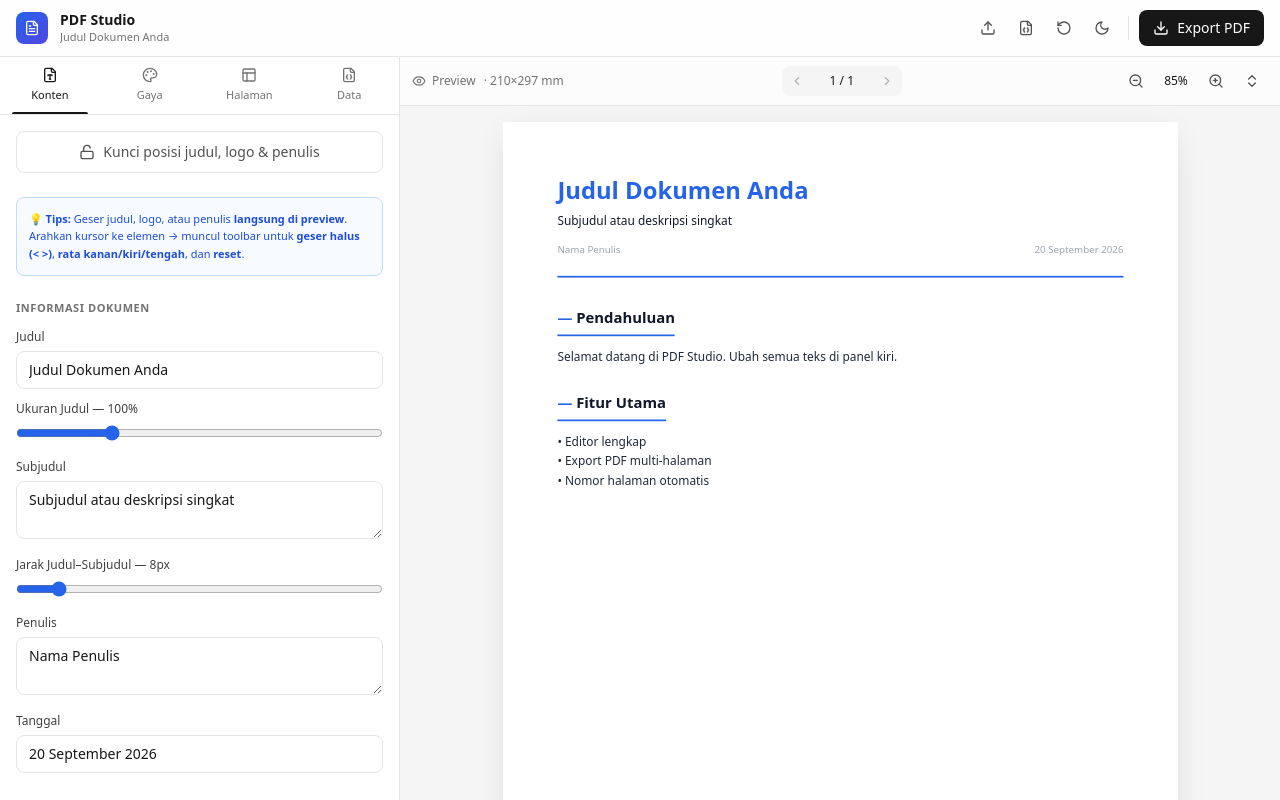
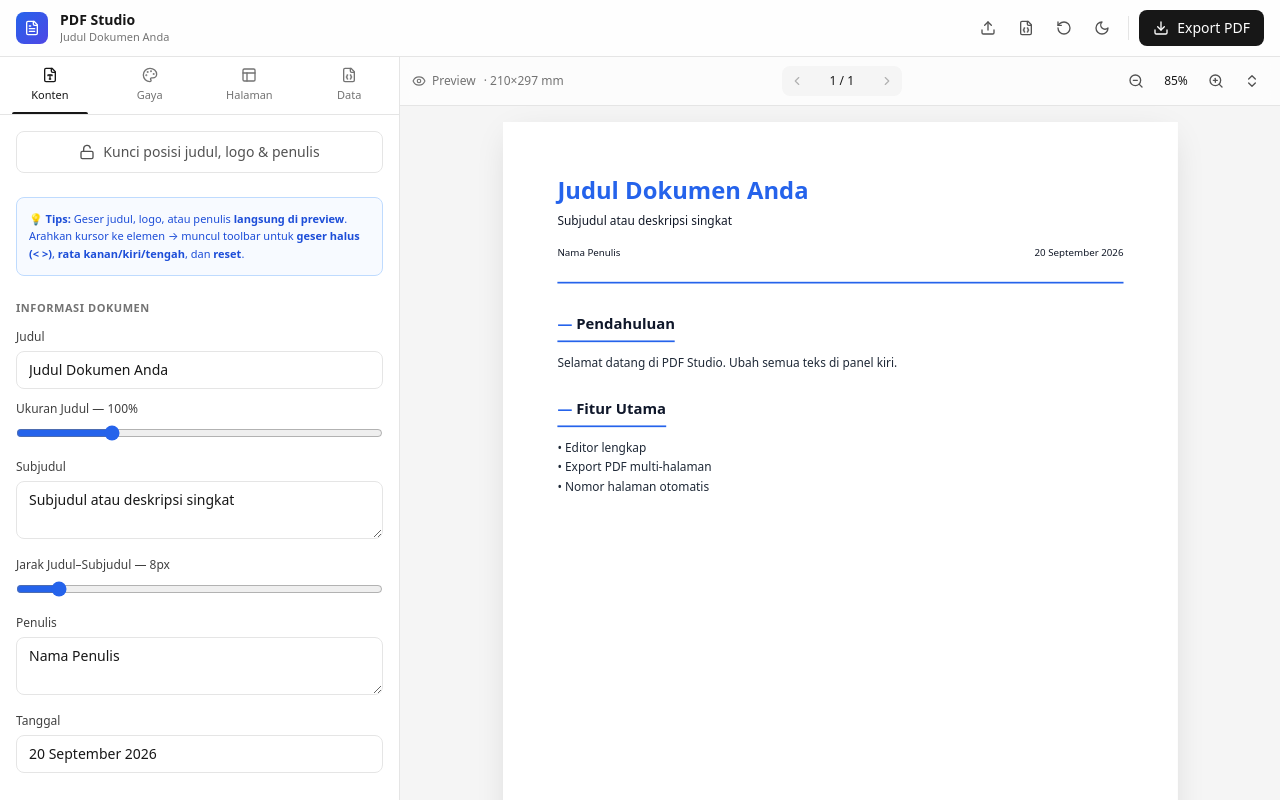
Before and after one commit to jampingkuda2-bot/bot, a Next.js app: page / in a window 1280 px wide. Shown: the top 800 px of the page. Built offline with nearby package versions, Linux system fonts and the light colour scheme.

Commit message:
Refactor DocBody and AuthorBlock components

```diff
--- a/app/components/DocBody.jsx
+++ b/app/components/DocBody.jsx
@@ -13,13 +13,14 @@ const TITLE_ALIGN_OPTS = [
 ];
 
 const AUTHOR_ALIGN_OPTS = [
-  { value: 'split',  title: 'Terpisah (kiri–kanan)', icon: ArrowLeftRight },
+  { value: 'split',  title: 'Terpisah',    icon: ArrowLeftRight },
   { value: 'left',   title: 'Rata kiri',   icon: AlignLeft },
   { value: 'center', title: 'Rata tengah', icon: AlignCenter },
   { value: 'right',  title: 'Rata kanan',  icon: AlignRight },
 ];
 
 const SUBTITLE_COLOR = '#111827';
+const AUTHOR_COLOR = '#111827';
 
 export default function DocBody({ doc, update, zoom = 1 }) {
   const isPlain = !!doc.plain;
@@ -63,7 +64,6 @@ function LogoImg({ doc, update, zoom, size }) {
           objectFit: 'contain',
           display: 'block',
           userSelect: 'none',
-          pointerEvents: 'none',
         }}
       />
     </DragTarget>
@@ -80,7 +80,7 @@ function TitleBlock({ doc, update, zoom, plain, size, align }) {
       zoom={zoom}
       alignKey="titleAlign"
       alignOptions={TITLE_ALIGN_OPTS}
-      style={{ textAlign: align }}
+      style={{ textAlign: align, width: '100%' }}
       onDelete={() => update({ title: '', subtitle: '' })}
       deleteTitle="Hapus judul & subjudul"
     >
@@ -112,9 +112,10 @@ function TitleBlock({ doc, update, zoom, plain, size, align }) {
   );
 }
 
-function AuthorBlock({ doc, update, zoom, plain }) {
+function AuthorBlock({ doc, update, zoom }) {
   const align = doc.authorAlign || 'split';
-  const color = plain ? '#111827' : '#9ca3af';
+  const size = doc.authorFontSize || 0.82;
+  const fam = doc.authorFontFamily || 'inherit';
 
   return (
     <DragTarget
@@ -124,7 +125,15 @@ function AuthorBlock({ doc, update, zoom, plain }) {
       zoom={zoom}
       alignKey="authorAlign"
       alignOptions={AUTHOR_ALIGN_OPTS}
-      style={{ marginTop: 14, fontSize: '0.82em', color }}
+      style={{
+        marginTop: 14,
+        fontSize: `${size}em`,
+        color: AUTHOR_COLOR,
+        fontFamily: fam,
+        width: '100%',
+        paddingTop: 4,
+        paddingBottom: 4,
+      }}
       onDelete={() => update({ author: '', date: '' })}
       deleteTitle="Hapus penulis & tanggal"
     >
@@ -201,7 +210,7 @@ function CoverPage({ doc, plain, update, zoom }) {
           zoom={zoom}
           alignKey="titleAlign"
           alignOptions={TITLE_ALIGN_OPTS}
-          style={{ textAlign: align }}
+          style={{ textAlign: align, width: '100%' }}
           onDelete={() => update({ title: '', subtitle: '' })}
         >
           <h1
@@ -229,19 +238,8 @@ function CoverPage({ doc, plain, update, zoom }) {
           )}
         </DragTarget>
       </div>
-      <div style={{ marginTop: 64, fontSize: '0.9em', color: '#64748b', width: '100%' }}>
-        <div style={{ textAlign: align }}>
-          <div
-            style={{
-              fontWeight: 600,
-              color: plain ? '#111827' : '#334155',
-              whiteSpace: 'pre-wrap',
-            }}
-          >
-            {doc.author}
-          </div>
-          <div>{doc.date}</div>
-        </div>
+      <div style={{ marginTop: 64, width: '100%' }}>
+        <AuthorBlock doc={doc} update={update} zoom={zoom} />
       </div>
     </div>
   );
@@ -250,7 +248,6 @@ function CoverPage({ doc, plain, update, zoom }) {
 function ContentSections({ doc, plain, update, zoom }) {
   const align = doc.titleAlign || 'left';
   const logoSize = doc.logoSize || 56;
-  const gap = doc.subtitleGap ?? 8;
 
   return (
     <>
@@ -285,40 +282,15 @@ function ContentSections({ doc, plain, update, zoom }) {
             <LogoImg doc={doc} update={update} zoom={zoom} size={logoSize} />
           )}
           <div style={{ flex: 1, minWidth: 0 }}>
-            <DragTarget
-              id="title"
+            <TitleBlock
               doc={doc}
               update={update}
               zoom={zoom}
-              alignKey="titleAlign"
-              alignOptions={TITLE_ALIGN_OPTS}
-              style={{ textAlign: align }}
-              onDelete={() => update({ title: '', subtitle: '' })}
-            >
-              <h1
-                style={{
-                  fontSize: `${2 * (doc.titleScale || 1)}em`,
-                  fontWeight: 800,
-                  color: plain ? '#111827' : doc.accent,
-                  margin: 0,
-                  lineHeight: 1.15,
-                }}
-              >
-                {doc.title || ' '}
-              </h1>
-              {doc.subtitle && (
-                <p
-                  style={{
-                    margin: `${gap}px 0 0`,
-                    color: SUBTITLE_COLOR,
-                    whiteSpace: 'pre-wrap',
-                  }}
-                >
-                  {doc.subtitle}
-                </p>
-              )}
-            </DragTarget>
-            <AuthorBlock doc={doc} update={update} zoom={zoom} plain={plain} />
+              plain={plain}
+              size={2 * (doc.titleScale || 1)}
+              align={align}
+            />
+            <AuthorBlock doc={doc} update={update} zoom={zoom} />
           </div>
         </header>
       )}
```
